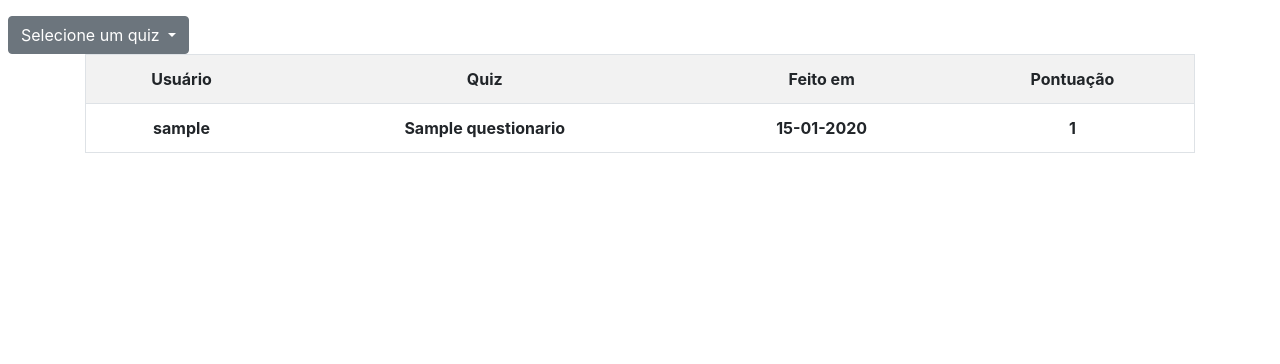
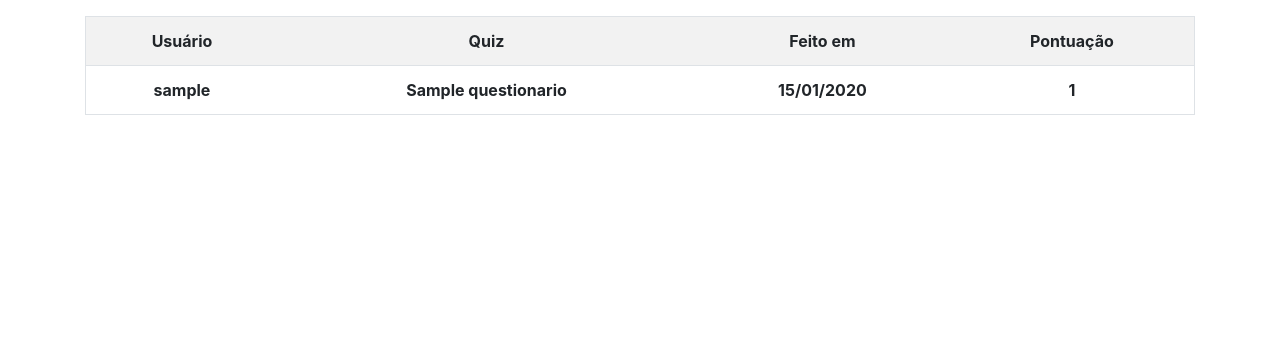
Before and after one commit to gabrielp10/quiz, a PHP site: page /ranking-geral in a window 1280 px wide. Shown: the part 56-420 px from the top of the page. Run offline with PHP 8.4, Linux system fonts and the light colour scheme; the visitor is signed in with stand-in values (Sample User, id 1); tables that the repository leaves empty hold one stand-in row (values such as "Sample post"); some libraries are stand-ins or nearby versions.

Commit message:
Ajuste de ranking e pequenas correções

```diff
--- a/app/Controller/QuizController.php
+++ b/app/Controller/QuizController.php
@@ -88,7 +88,19 @@ class QuizController
                     $i++;
                 }
 
+                var_dump($count);
+
                 $percentAcertos =  ($resultado / $i) * 100;
+
+              if ($percentAcertos <= 24){
+                $percentAcertosBar = 'danger';
+              } else if ($percentAcertos <= 49){
+                $percentAcertosBar = 'warning';
+              }else if ($percentAcertos <= 74){
+                $percentAcertosBar = 'info';
+              }else if ($percentAcertos <= 100){
+                $percentAcertosBar = 'success';
+              }
 
                 $data = [
                     'title' => 'Quiz - Resultado',
@@ -96,6 +108,7 @@ class QuizController
                     'totalQuestoes' => $i,
                     'percentAcertos' => $percentAcertos,
                     'idQuestionario' => $request['id'],
+                    'percentAcertosBar' => $percentAcertosBar,
                     'routePontuacao' => route('validate'),
                     'routeLogout' => route('logout')
                 ];
@@ -112,8 +125,8 @@ class QuizController
 
                 );
 
+                view('validate', $data);
 
-                view('validate', $data);
             }
         }
     }
--- a/public/ranking.php
+++ b/public/ranking.php
@@ -1,16 +1,6 @@
 
 <?php include_once("./navbar.php") ?>
 
-<form id="selecionaQuiz" class="btn-group">
-  <button type="button" class="ml-2 btn btn-secondary dropdown-toggle" data-toggle="dropdown" aria-haspopup="true" aria-expanded="false">
-    Selecione um quiz
-  </button>
-  <div class="dropdown-menu dropdown-menu-right" onchange="selecionaQuiz()">
-    <?php foreach ($data['quizzes'] as $quiz): ?>
-    <button class="dropdown-item" value="<?=$quiz['id']?>" type="button"><?=$quiz['nome']?></button>
-    <?php endforeach ?>
-  </div>
-</form>
 <div class="container">
   <table class="table table-striped text-center border font-weight-bold">
       <tr>
@@ -25,7 +15,7 @@
           <tr class="mouseColor">
               <td><?= $pontuacao["nome_usuario"] . '  ' ?></td>
               <td><?= $pontuacao["nome_questionario"]?></td>
-              <td><?= DateTime::createFromFormat('Y-m-d H:i:s', $pontuacao["feito_em"])->format('d-m-Y')?></td>
+              <td><?= DateTime::createFromFormat('Y-m-d H:i:s', $pontuacao["feito_em"])->format('d/m/Y')?></td>
               <td><?= $pontuacao["pontuacao"]?></td>
           <tr>
       <?php endforeach; ?>
--- a/public/score.php
+++ b/public/score.php
@@ -12,7 +12,7 @@
       <tr class="mouseColor">
           <td ><?= $score["nome_questionario"]?></td>
           <td><?= $score["pontuacao"]?></td>
-          <td><?= DateTime::createFromFormat('Y-m-d H:i:s', $score["feito_em"])->format('d-m-Y')?></td>
+          <td><?= DateTime::createFromFormat('Y-m-d H:i:s', $score["feito_em"])->format('d/m/Y')?></td>
       <tr>
 
       <?php endforeach; ?>
--- a/public/validate.php
+++ b/public/validate.php
@@ -5,6 +5,8 @@ use App\Controller;
 <?php include_once("./navbar.php") ?>
   <div class="container">
       <div class="text-center">Seus pontos totais:  <?=$data['pontuacao']?>  de   <?= $data['totalQuestoes'] ?></div>
-      <div class="text-center">Porcentagem de acertos: <?=$data['percentAcertos']?>%</div>
+      <div class="progress">
+        <div class="progress-bar bg-<?=$data['percentAcertosBar']?>" role="progressbar" style="width: <?=$data['percentAcertos']?>%" aria-valuenow="25" aria-valuemin="0" aria-valuemax="100"><?=$data['percentAcertos']?>%</div>
+      </div>
   </div>
 <?php include_once("./footer.php") ?>
```
